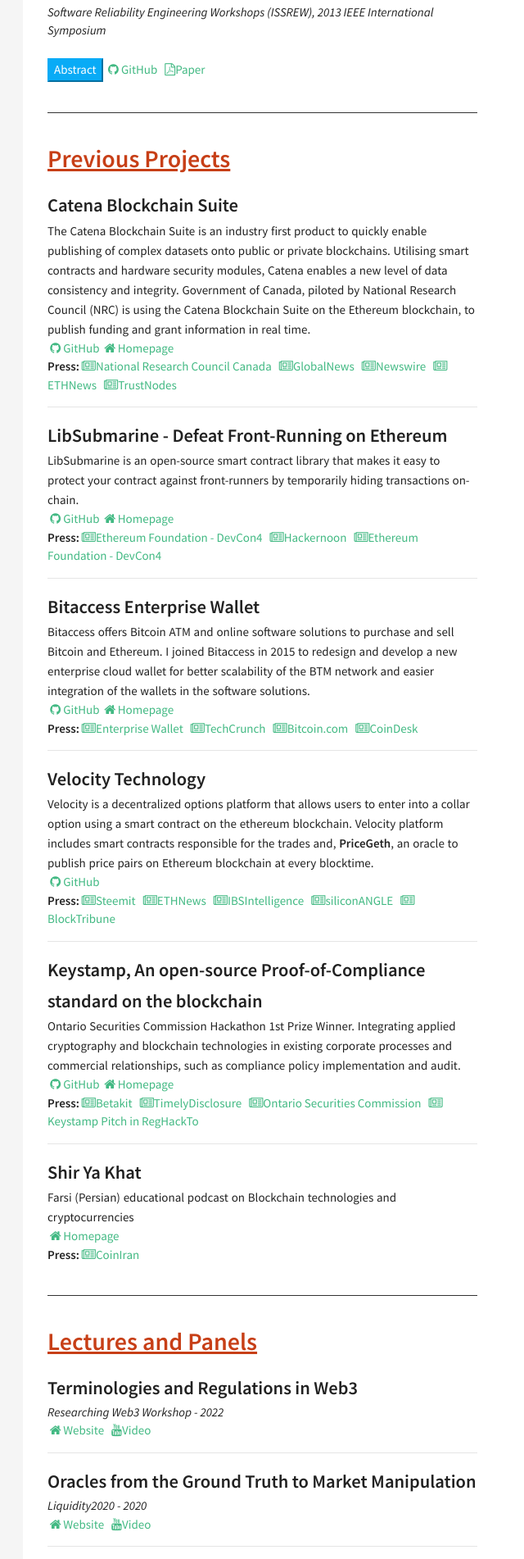
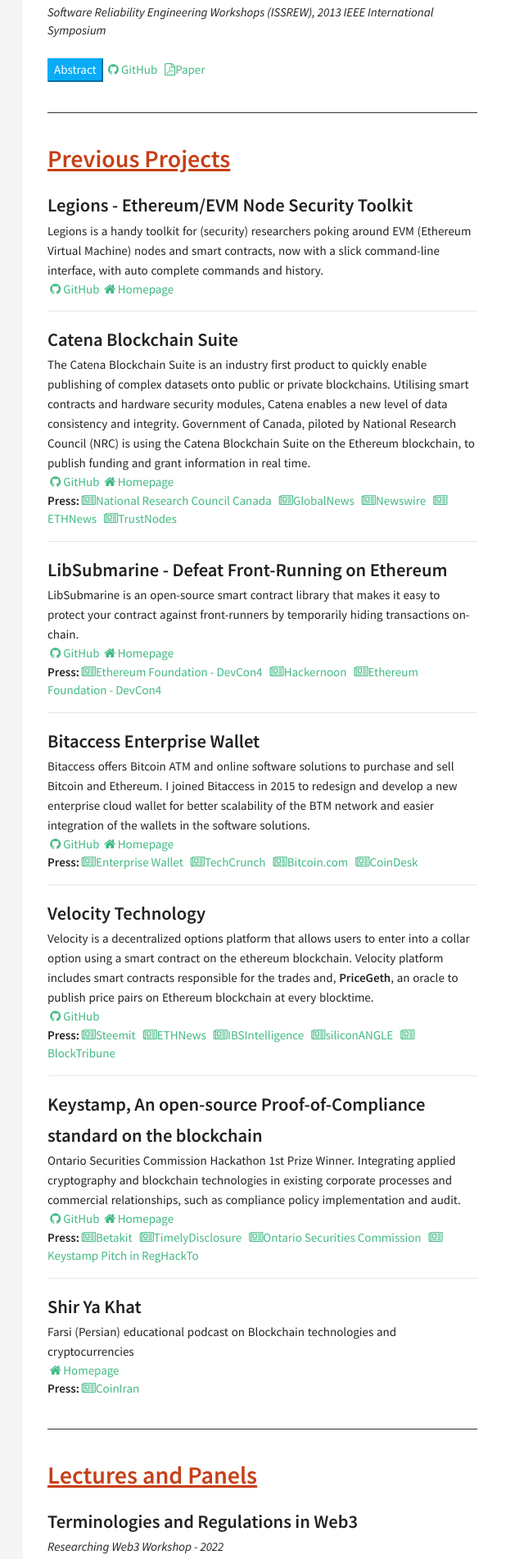
Before and after one commit to shayanb/shayan.es, a Jekyll site: the page built from index.html, in a window 1280 px wide. Shown: the part 2801-4703 px from the top of the page at 82% size, without its empty margins (292-932 px from the left). Built offline with Jekyll 4.4.1, drawn with Linux system fonts in a browser that asks for light colours; nearby versions of some CDN libraries; some of the changed text lies outside the part shown.

Commit message:
minor update to lectures and projects

```diff
--- a/_data/index/lectures.yml
+++ b/_data/index/lectures.yml
@@ -1,4 +1,5 @@
 - name: "Terminologies and Regulations in Web3"
+  descr: "Shayan Eskandari of Ether Capital and Concordia University defines relevant terms and discusses regulatory effects on web3 at the 2022 Researching Web3 Workshop, sponsored by Smart Contract Research Forum. Shayan chats about cold storage as an example of how ambiguous definitions can have tangible regulatory impacts on blockchain technologies."
   location: Researching Web3 Workshop
   website: https://web3workshop.science/
   flag: US
--- a/_data/index/projects.yml
+++ b/_data/index/projects.yml
@@ -1,3 +1,9 @@
+- name: Legions - Ethereum/EVM Node Security Toolkit
+  descr: Legions is a handy toolkit for (security) researchers poking around EVM (Ethereum Virtual Machine) nodes and smart contracts, now with a slick command-line interface, with auto complete commands and history.
+  website: https://consensys.net/diligence/blog/2020/06/legions-a-tool-for-seekers/
+  github: https://github.com/ConsenSys/Legions
+
+
 - name: Catena Blockchain Suite
   descr: The Catena Blockchain Suite is an industry first product to quickly enable publishing of complex datasets onto public or private blockchains. Utilising smart contracts and hardware security modules, Catena enables a new level of data consistency and integrity.  Government of Canada, piloted by National Research Council (NRC) is using the Catena Blockchain Suite on the Ethereum blockchain, to publish funding and grant information in real time.
   website: https://explorecatena.com/
```
